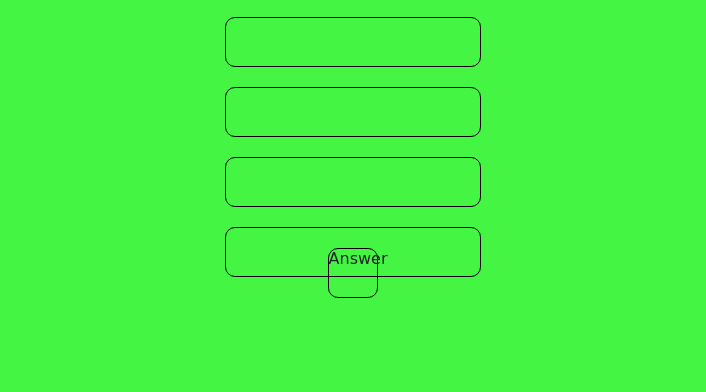
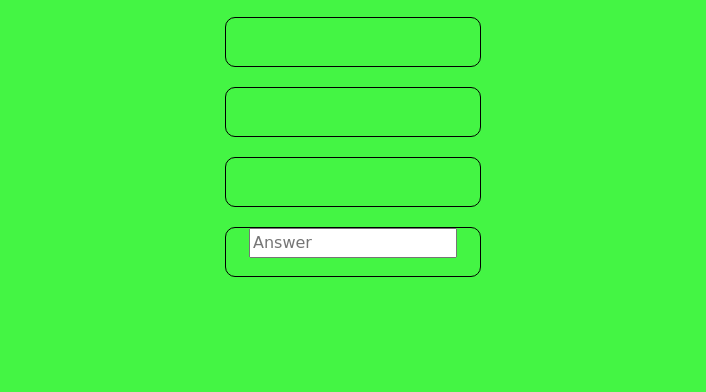
Before and after one commit to JamieWilson2000/SpeedySumsMS2, a plain HTML site: page experimental.html in a window 1280 px wide. Shown: the part 273-665 px from the top of the page, without its empty margins (287-993 px from the left). Drawn offline with nearby package versions, Linux system fonts and the light colour scheme; a web font is replaced by a local one.

Commit message:
Saving current state

```diff
--- a/experimental.html
+++ b/experimental.html
@@ -48,7 +48,7 @@
                 <h4 id="botnum"></h4>
             </div>
             <div id="answer">
-                <h4 id="answer">Answer</h4>
+                <input type="number" placeholder="Answer" aria-label="Answer">
             </div>
 
 
```
